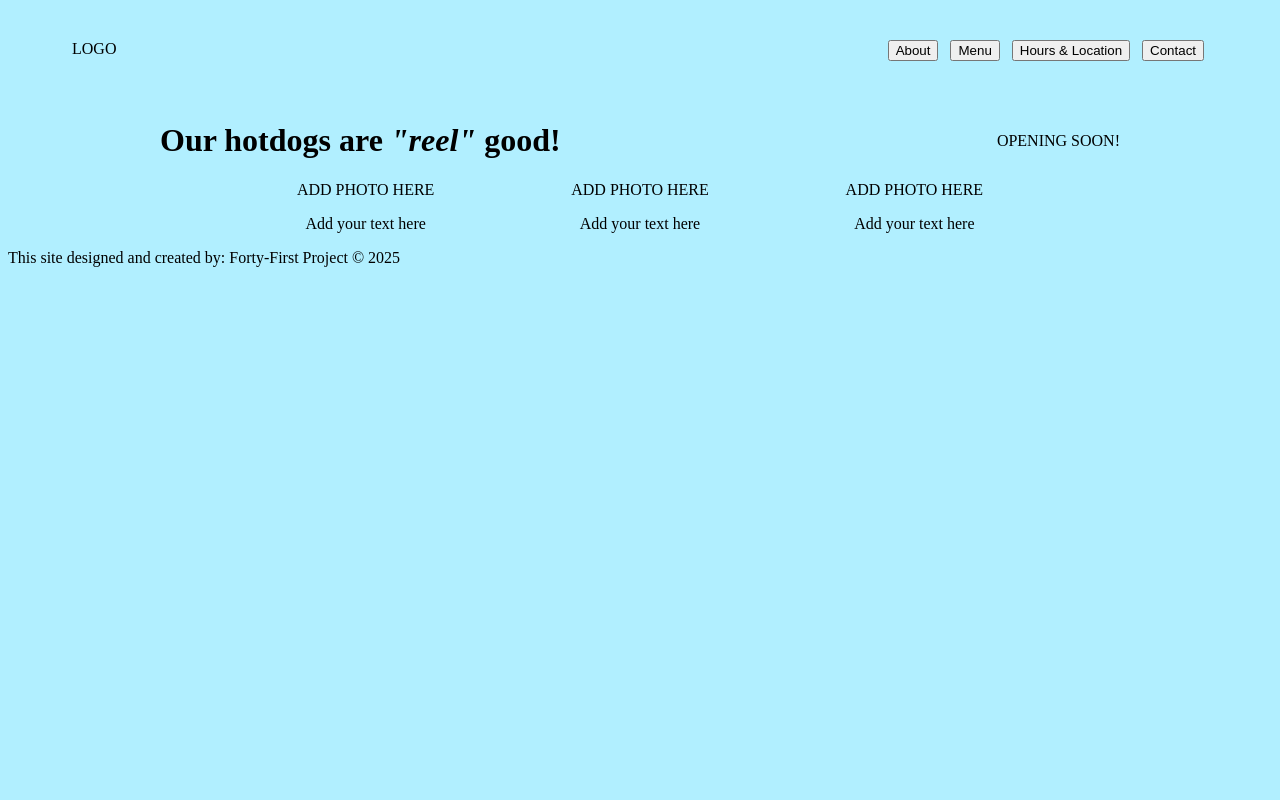
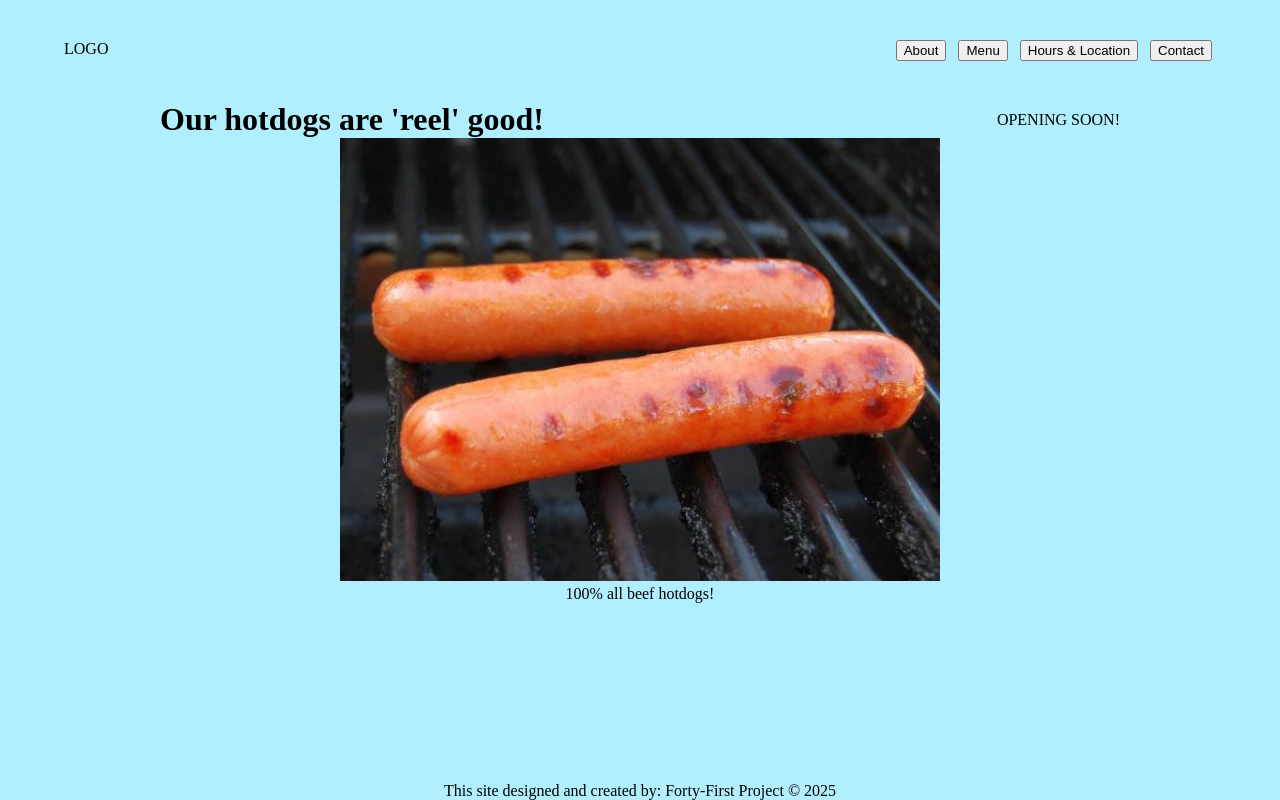
Before and after one commit to kmmoody212/reel-good-dogs, a website built with webpack: page src/template.html in a window 1280 px wide. Built offline with nearby package versions, Linux system fonts and the light colour scheme.

Commit message:
Created modules for heading section and card sections. Created logic to make cards. Tested.

```diff
--- a/src/index.js
+++ b/src/index.js
@@ -1,4 +1,8 @@
-import Home from "./modules/home";
+import { renderHeading } from "./modules/home";
+import { renderContainer, createCard } from "./modules/card";
+import  { default as hotdogs } from "../assets/hotdogs-600x443.jpg";
 import "./styles.css";
 
-window.onload = Home;
+renderHeading();
+renderContainer();
+createCard(hotdogs, "100% all beef hotdogs!")
--- /dev/null
+++ b/src/modules/card.js
@@ -0,0 +1,30 @@
+const content = document.getElementById("content");
+const cardContainer = document.createElement("div");
+
+export function renderContainer() {
+
+    // cardContainer 2nd child of #content
+    cardContainer.classList.add("card-container");
+    return content.appendChild(cardContainer);
+}
+
+export function createCard(imgPath, text) {
+    // each card is a div containing an image and text
+    const card = document.createElement("div");
+    card.classList.add("card");
+
+    // create and append image element
+    const image = document.createElement("img");
+    image.classList.add("card-img");
+    image.src = imgPath;
+    card.appendChild(image);
+
+    // create and append p element
+    const para = document.createElement("p");
+    para.classList.add("card-text");
+    para.textContent = text;
+    card.appendChild(para);
+
+    return cardContainer.appendChild(card);
+
+}
--- a/src/modules/home.js
+++ b/src/modules/home.js
@@ -1,5 +1,50 @@
-export default class Home {
-    constructor () {}
+// Creating content on the "home" page
+
+const content = document.getElementById("content");
+
+export function renderHeading() {
+    const heading = document.createElement("h1");
+    const div = document.createElement("div");
+    const div2 = document.createElement("div");
+
+    // child of #content && container for h1 and div2
+    div.classList.add("headline");
+    content.appendChild(div);
+
+    // >>>>> h1 child of .headline div
+    div.appendChild(heading);
+    heading.textContent = "Our hotdogs are 'reel' good!";
+
+    // >>>>> div child of .headline div
+    div2.textContent = "OPENING SOON!";
+    div.appendChild(div2);
+}
+
+// export class Card {
+//     constructor (img, title, text) {
+//         this.img = img;
+//         this.title = title;
+//         this.text = text;
+//     }
+
+//     createCard() {
+//         const div = document.createElement("div");
+//         div.classList.add("card");
+//         return cardContainer.appendChild(div);
+//     }
+
+//     renderImg(img) {
+//         const imageEl = document.createElement("img");
+//         imageEl.classList.add("card-img");
+//         imageEl.src = img;
+//         return this.createCard.div.appendChild(imageEl);
+//     }
 
 
-}
+
+
+// }
+
+
+console.log("This is the home.js file!"); // testing that home.js is connecting correctly
+// test works ^^
--- a/src/styles.css
+++ b/src/styles.css
@@ -1,5 +1,19 @@
+* {
+    margin: 0;
+}
+
 body {
     background-color: rgb(177, 239, 255);
+}
+
+footer {
+    position: absolute;
+    bottom: 0;
+    width: 100%;
+    text-align: center;
+    margin: 0;
+    padding: 0;
+
 }
 
 header {
--- a/src/template.html
+++ b/src/template.html
@@ -18,11 +18,7 @@
     </header>
 
     <div id="content">
-        <div class="headline">
-            <h1>Our hotdogs are <i>"reel"</i> good!</h1>
-            <div>OPENING SOON!</div>
-        </div>
-        <div class="card-container">
+        <!-- <div class="card-container">
             <div class="card">
                 <div class="card-img">ADD PHOTO HERE</div>
                 <p class="card-text">Add your text here</p>
@@ -35,10 +31,10 @@
                 <div class="card-img">ADD PHOTO HERE</div>
                 <p class="card-text">Add your text here</p>
             </div>
-        </div>
+        </div> -->
     </div>
 
     <footer>This site designed and created by: Forty-First Project &copy; 2025</footer>
+</body>
 
-</body>
 </html>
```
Also changed, not shown: assets/hotdogs-600x443.jpg (added).
